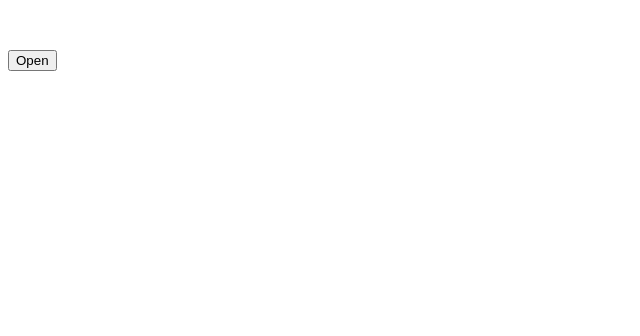
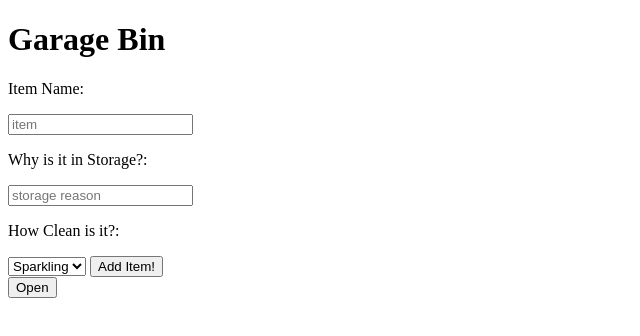
Before and after one commit to pescel/garage-bin, a website: page public/index.html in a window 1280 px wide. Both pictures are taken after a click on the button "Open". Shown: the whole page, without its empty margins (0-640 px from the left). Drawn offline with nearby package versions, Linux system fonts and the light colour scheme; files that its build step writes are made by us from their sources.

Commit message:
Changes to html setup

```diff
--- a/public/index.html
+++ b/public/index.html
@@ -2,15 +2,33 @@
 <html>
   <head>
     <meta charset="utf-8">
-    <link rel="stylesheet" href="index.css">
+    <link rel="stylesheet" href="styles/index.css">
     <title>Garage Bin</title>
   </head>
   <body>
-    <div class='garage-container'>
+    <h1>Garage Bin</h1>
+     <div>
+       <p>Item Name:</p>
+       <input class='name-input' placeholder='item' />
+       <p>Why is it in Storage?:</p>
+       <input class='storage-reason' placeholder='storage reason' />
+       <p>How Clean is it?:</p>
+       <select class='cleanliness-dropdown'>
+         <option value='sparkling'>Sparkling</option>
+         <option value='dusty'>Dusty</option>
+         <option value='rancid'>Rancid</option>
+       </select>
+       <button class='add-item-btn'>Add Item!</button>
+     </div>
+    <!-- <div class='garage-container'>
       <div class='garage'>
-        <p>itemz</p>
+        <ul class='items-list'>
+          <li class='single-item'></li>
+          <li class='single-item'></li>
+          <li class='single-item'></li>
+        </ul>
       </div>
-    </div>
+    </div> -->
     <button class='open-garage'>Open</button>
   </body>
   <script src="https://ajax.googleapis.com/ajax/libs/jquery/1.7.1/jquery.min.js" type="text/javascript"></script>
--- a/public/index.js
+++ b/public/index.js
@@ -1,4 +1,15 @@
 
 $('.open-garage').on('click', () => {
-  $("div").animate({opacity: '0.01'});
+  $('.garage').animate({fontSize: '40px'});
+  console.log('click');
 })
+//
+// $.get('/api/items', (data) => {
+//   displayGarageItems(data)
+// })
+
+
+// displayGarageItems(data) {
+//
+//
+// }
--- a/public/styles/index.css
+++ b/public/styles/index.css
@@ -1,4 +1,8 @@
+.garage-container {
+  position: absolute;
+}
+
 .garage {
-  background-color: white;
-  z-index: 100;
+  background-color: orchid;
+  z-index: 1;
 }
```
Also changed, not shown: server.js (+7 -2 lines).
